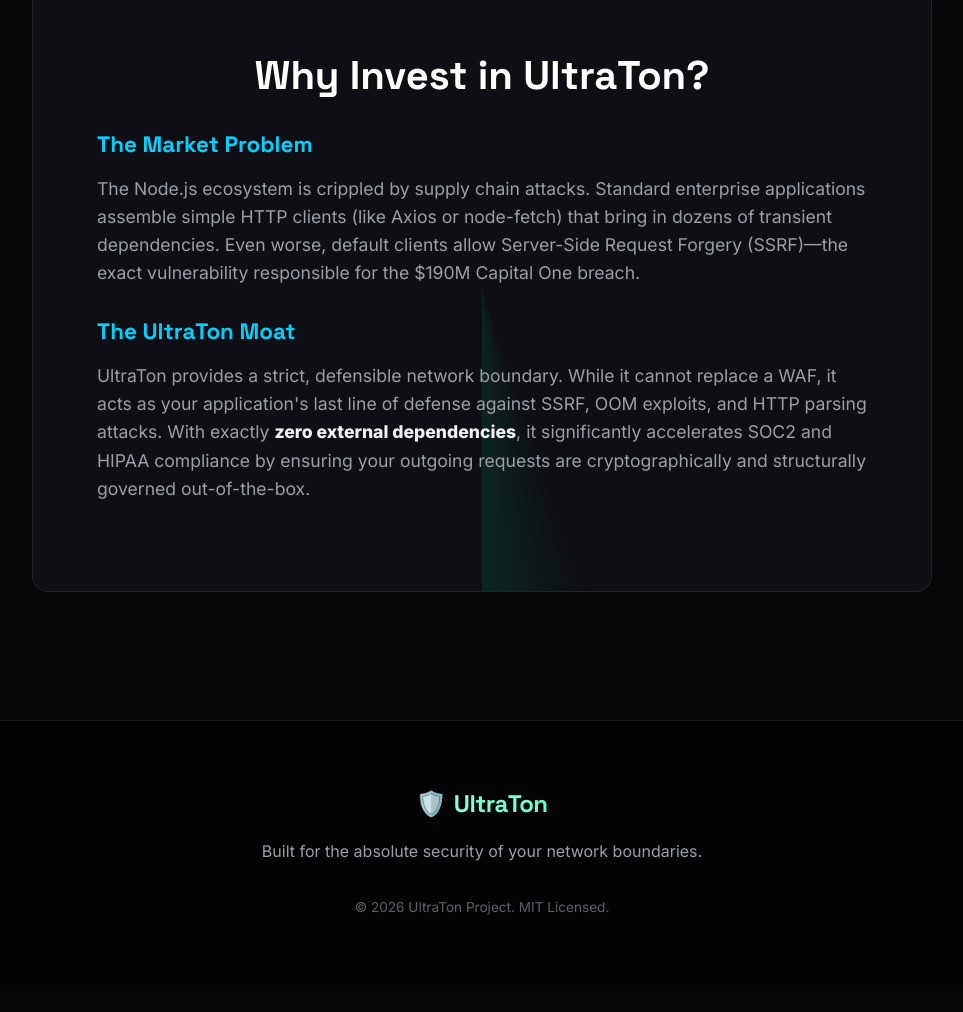
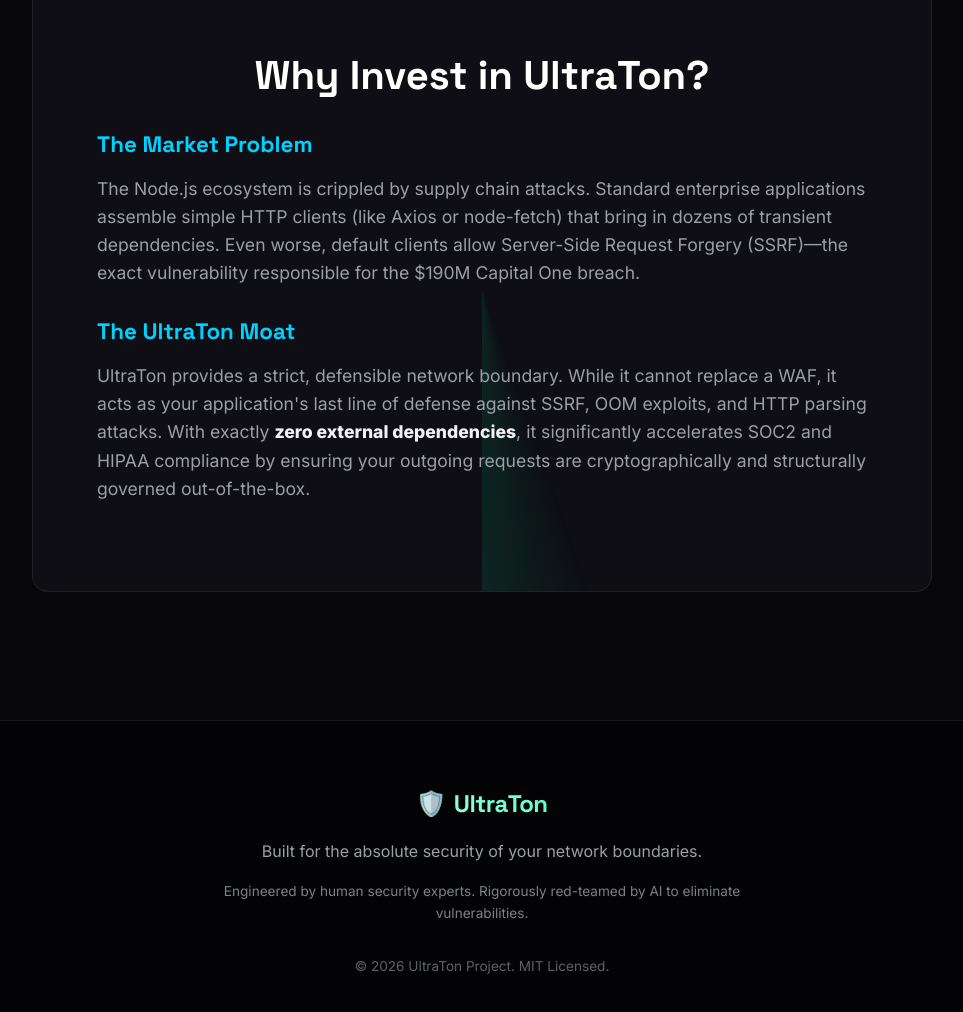
Before and after one commit to AbeOrigin/UltraTon, a website: page docs/index.html in a window 1280 px wide. Shown: the part 2644-3656 px from the top of the page, without its empty margins (158-1121 px from the left). Before the commit the page ends 3635 px from the top, so only its background shows below. Drawn offline with Linux system fonts and the light colour scheme.

```diff
--- a/docs/index.html
+++ b/docs/index.html
@@ -141,6 +141,9 @@
                 UltraTon
             </div>
             <p>Built for the absolute security of your network boundaries.</p>
+            <p class="ai-tagline" style="font-size: 0.85rem; margin-top: 1rem; color: var(--text-secondary); opacity: 0.8;">
+                Engineered by human security experts. Rigorously red-teamed by AI to eliminate vulnerabilities.
+            </p>
             <p class="copyright">© 2026 UltraTon Project. MIT Licensed.</p>
         </div>
     </footer>
```
